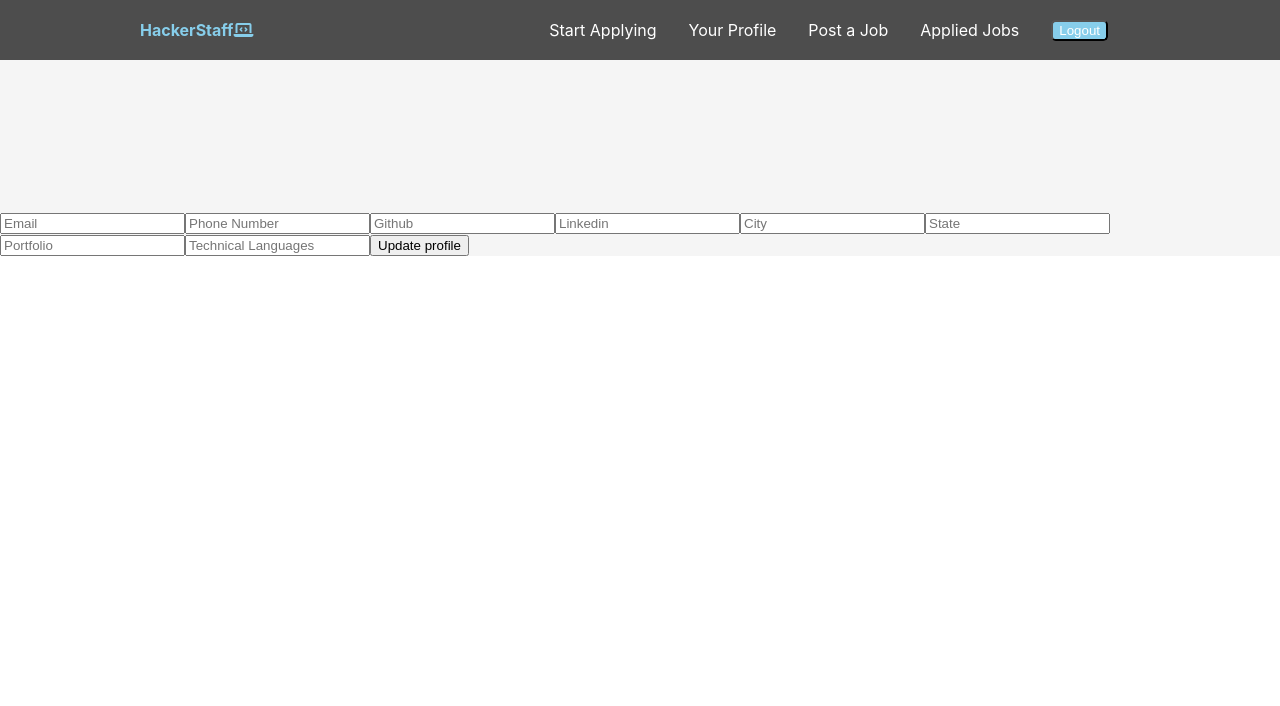
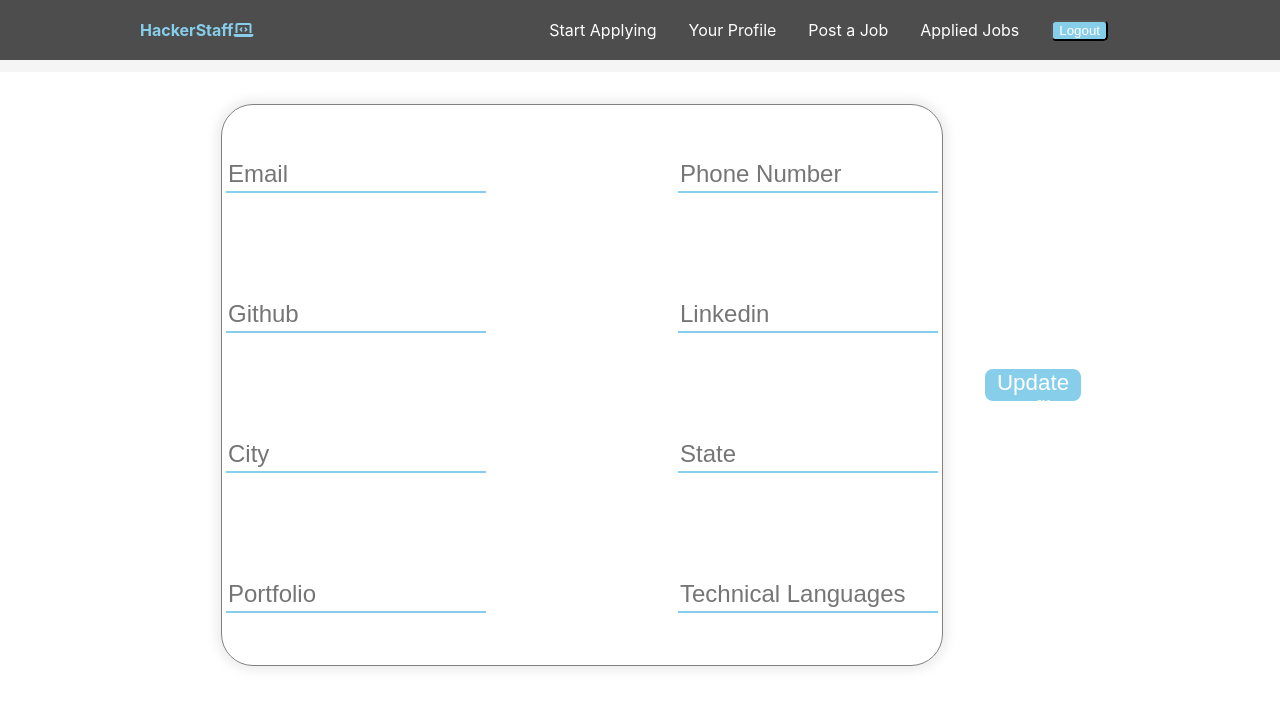
Before and after one commit to austinchabaud/group-project, a React (Create React App) app: page /#/ApplicantProfile in a window 1280 px wide. Shown: the top 706 px of the page. Built offline with nearby package versions, Linux system fonts and the light colour scheme; no server answers.

Commit message:
styling for applicant profile

```diff
--- a/src/components/applicant/profile/Profile.js
+++ b/src/components/applicant/profile/Profile.js
@@ -1,5 +1,6 @@
 import React, { Component } from "react";
 import axios from "axios";
+import "./applicantProf.scss";
 
 export default class ApplicantProfile extends Component {
 	constructor(props) {
@@ -19,7 +20,7 @@ export default class ApplicantProfile extends Component {
 	}
 
 	componentDidMount() {
-    axios.get("/api/applicantdata").then(res => {
+		axios.get("/api/applicantdata").then((res) => {
 			let {
 				id,
 				email,
@@ -46,7 +47,7 @@ export default class ApplicantProfile extends Component {
 		});
 	}
 
-  updateApplicantProfile = id => {
+	updateApplicantProfile = (id) => {
 		axios
 			.put(`/api/updateApplicantProfile/${id}`, {
 				id: this.state.id,
@@ -59,7 +60,7 @@ export default class ApplicantProfile extends Component {
 				portfolio: this.state.portfolio,
 				languages: this.state.languages
 			})
-      .then(res => {
+			.then((res) => {
 				let {
 					id,
 					email,
@@ -99,7 +100,7 @@ export default class ApplicantProfile extends Component {
 		} = this.state;
 
 		return (
-      <div>
+			<div className="appProf">
 				<div className="applicantProfile">
 					{email}
 					<br />
@@ -117,47 +118,48 @@ export default class ApplicantProfile extends Component {
 					<br />
 					{languages}
 				</div>
-
+				<div className="appInput">
 					<input
 						placeholder="Email"
 						value={email}
-          onChange={e => this.setState({ email: e.target.value })}
+						onChange={(e) => this.setState({ email: e.target.value })}
 					/>
 					<input
 						placeholder="Phone Number"
 						value={phone}
-          onChange={e => this.setState({ phone: e.target.value })}
+						onChange={(e) => this.setState({ phone: e.target.value })}
 					/>
 					<input
 						placeholder="Github"
 						value={github}
-          onChange={e => this.setState({ github: e.target.value })}
+						onChange={(e) => this.setState({ github: e.target.value })}
 					/>
 					<input
 						placeholder="Linkedin"
 						value={linkedin}
-          onChange={e => this.setState({ linkedin: e.target.value })}
+						onChange={(e) => this.setState({ linkedin: e.target.value })}
 					/>
 					<input
 						placeholder="City"
 						value={city}
-          onChange={e => this.setState({ city: e.target.value })}
+						onChange={(e) => this.setState({ city: e.target.value })}
 					/>
 					<input
 						placeholder="State"
 						value={state}
-          onChange={e => this.setState({ state: e.target.value })}
+						onChange={(e) => this.setState({ state: e.target.value })}
 					/>
 					<input
 						placeholder="Portfolio"
 						value={portfolio}
-          onChange={e => this.setState({ portfolio: e.target.value })}
+						onChange={(e) => this.setState({ portfolio: e.target.value })}
 					/>
 					<input
 						placeholder="Technical Languages"
 						value={languages}
-          onChange={e => this.setState({ languages: e.target.value })}
+						onChange={(e) => this.setState({ languages: e.target.value })}
 					/>
+				</div>
 				<button
 					onClick={() => {
 						this.updateApplicantProfile(id);
--- /dev/null
+++ b/src/components/applicant/profile/applicantProf.scss
@@ -0,0 +1,50 @@
+.appProf {
+	display: flex;
+	align-items: center;
+	justify-content: center;
+	background: white;
+	background-size: cover;
+	.appInput {
+		border: 0.1rem solid gray;
+		box-shadow: 0px 0px 10px 5px rgba(168, 168, 168, 0.2);
+		border-radius: 2rem;
+		height: 35rem;
+		width: 45rem;
+		display: flex;
+		align-items: center;
+		justify-content: space-between;
+		flex-direction: row;
+		flex-wrap: wrap;
+		margin: 2rem;
+		input {
+			display: flex;
+			align-items: center;
+			justify-content: center;
+			font-family: Arial, Helvetica, sans-serif;
+			background: white;
+			width: 16rem;
+			height: 2rem;
+			border-bottom: 2px solid skyblue;
+			border-top: 0px;
+			border-left: 0px;
+			border-right: 0px;
+			font-size: 1.5rem;
+			margin: 4px;
+		}
+	}
+	button {
+		height: 2rem;
+		width: 6rem;
+		font-size: 1.4rem;
+		background: skyblue;
+		border: transparent;
+		border-radius: 0.5rem;
+		margin: 10px;
+		color: white;
+		cursor: pointer;
+		transition: all 0.5s ease-in-out;
+	}
+	button:focus {
+		outline: none;
+	}
+}
```
Lines whose indentation alone changed are shown as unchanged.
